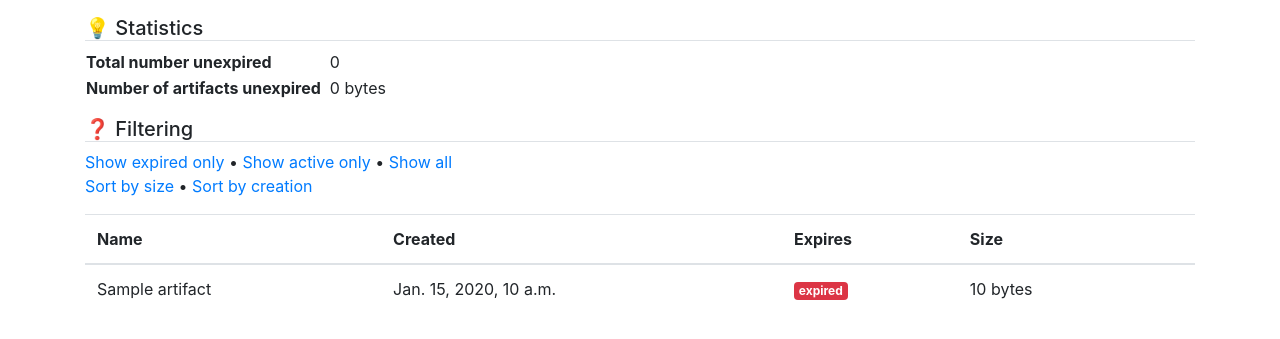
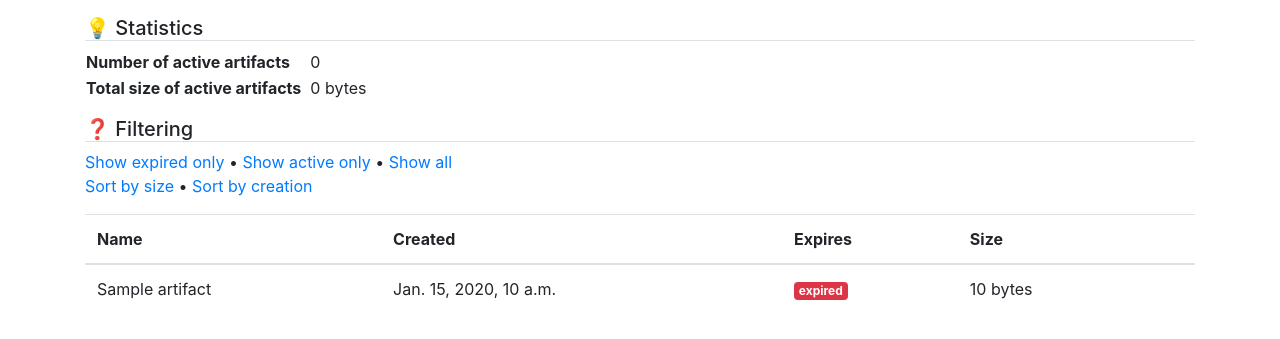
Before and after one commit to andymckay/actions-insights, a Django app: page /artifacts/1 in a window 1280 px wide. Shown: the part 112-451 px from the top of the page. Run offline with Django 3.2, Linux system fonts and the light colour scheme; a user stored in the database is signed in; tables that the repository leaves empty hold one stand-in row (values such as "Sample post"); some libraries are stand-ins or nearby versions.

Commit message:
terminology polish

```diff
--- a/insights/misc/templates/misc/artifacts.html
+++ b/insights/misc/templates/misc/artifacts.html
@@ -7,10 +7,10 @@
     <h5 class="border-bottom">💡 Statistics</h5>
     <table>
         <tr>
-            <th class="pr-2">Total number unexpired</th><td>{{ number }}</td>
+            <th class="pr-2">Number of active artifacts</th><td>{{ number }}</td>
         </tr>
         <tr>
-            <th class="pr-2">Number of artifacts unexpired</th><td>{{ size.size_in_bytes__sum|filesizeformat }}</td>
+            <th class="pr-2">Total size of active artifacts</th><td>{{ size.size_in_bytes__sum|filesizeformat }}</td>
         </tr>
     </table>
 </div>
--- a/insights/misc/templates/misc/runs.html
+++ b/insights/misc/templates/misc/runs.html
@@ -9,7 +9,7 @@
             <th>Created</th>
             <th>Elapsed time</th>
             <th>Conclusion</th>
-            <th>Total artifacts size</th>
+            <th>Size of artifacts</th>
         </tr>
     </thead>
     <tbody>
```
